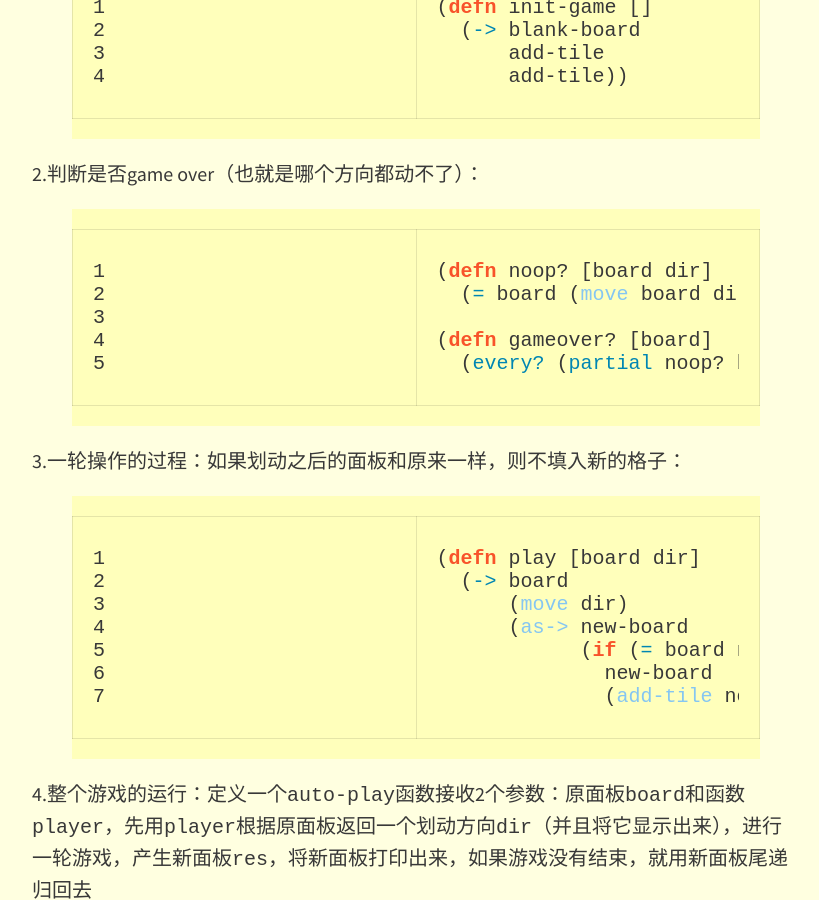
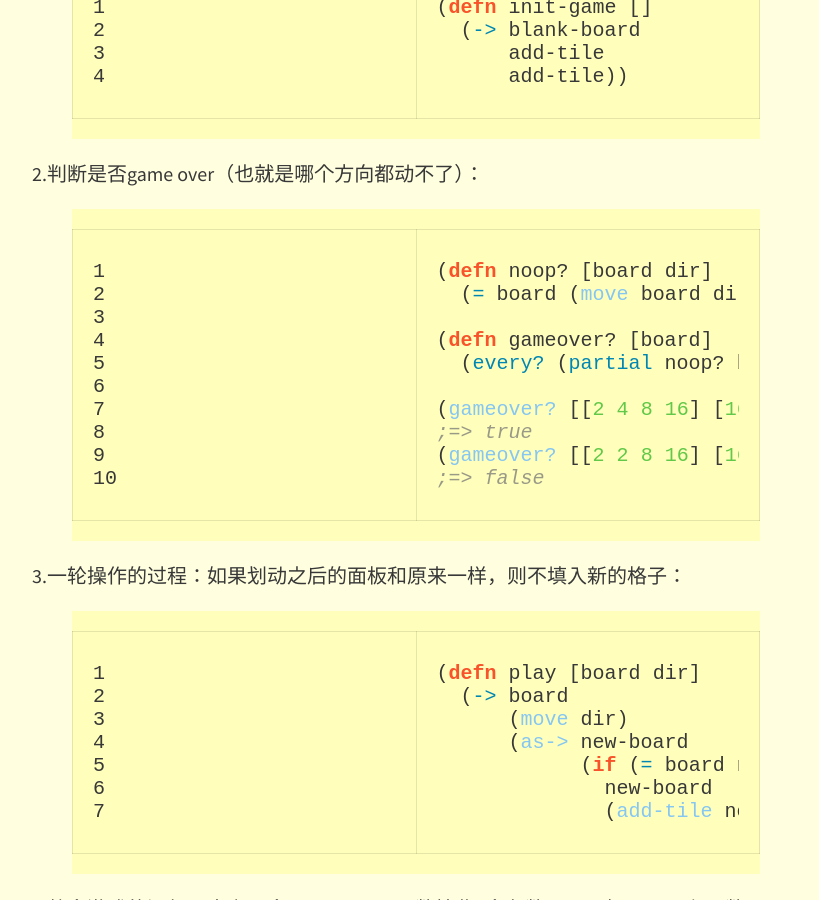
Before and after one commit to ChuitoChan/ChuitoChan.github.io, a Jekyll site: the page built from _posts/2015-08-10-2048-in-clojure.md, in a window 1280 px wide and 900 px high, scrolled down 4583 px. Shown: the whole window, without its empty margins (224-1043 px from the left). Built offline with Jekyll 4.4.1, drawn with Linux system fonts in a browser that asks for light colours; nearby versions of some CDN libraries.

Commit message:
Update 2015-08-10-2048-in-clojure.md

```diff
--- a/_posts/2015-08-10-2048-in-clojure.md
+++ b/_posts/2015-08-10-2048-in-clojure.md
@@ -151,6 +151,11 @@ directions
 
 (defn gameover? [board]
   (every? (partial noop? board) (keys directions)))
+
+(gameover? [[2 4 8 16] [16 8 4 2] [2 4 8 16] [16 8 4 2]])
+;=> true
+(gameover? [[2 2 8 16] [16 8 4 2] [2 4 8 16] [16 8 4 2]])
+;=> false
 {% endhighlight clojure %}
 
 3.一轮操作的过程：如果划动之后的面板和原来一样，则不填入新的格子：
```
